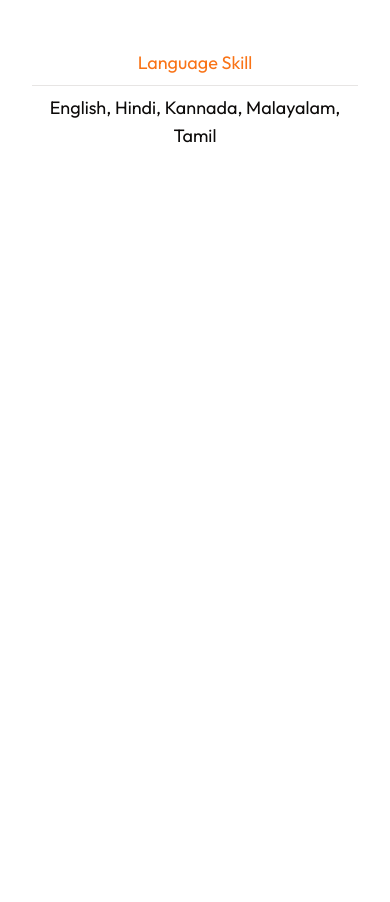
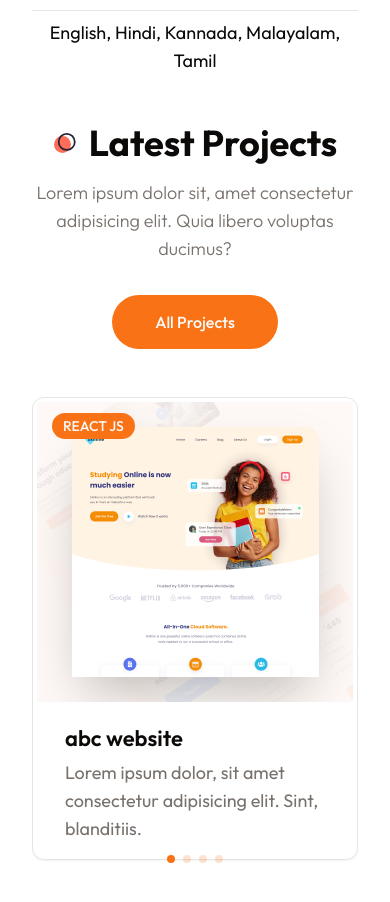
Before and after one commit to vishalmeti/Portfolio, a Next.js app in the folder portfolio/: page / in a window 390 px wide. Shown: the part 1644-2546 px from the top of the page. Built offline with nearby package versions, Linux system fonts and the light colour scheme.

Commit message:
added projects slider and replaced md and lg with xl in responsiveness.
added projects slider and replaced md and lg with xl in responsiveness.

```diff
--- a/portfolio/app/globals.css
+++ b/portfolio/app/globals.css
@@ -134,3 +134,10 @@
 .section-title{
   @apply text-4xl font-bold relative w-max flex items-center justify-between gap-x-3 before:bg-dots_light before:dark:bg-dots_dark before:bg-no-repeat before:bg-center before:w-[24px] before:h-[24px]
 }
+
+/* swipper bullets style  */
+
+.swiper-horizontal > .section-pagination-bullets .swiper-pagination-bullet,
+.swiper-pagination-horizontal.swiper-pagination-bullets .swiper-pagination-bullet{
+  @apply bg-primary
+}
--- a/portfolio/app/page.jsx
+++ b/portfolio/app/page.jsx
@@ -1,5 +1,6 @@
 import About from "@/components/About";
 import Me from "@/components/Me";
+import Work from "@/components/Work";
 
 
 export default function Home() {
@@ -7,6 +8,7 @@
     <main>
       <Me/>
       <About/>
+      <Work/>
     </main>
   );
 }
--- a/portfolio/components/Me.jsx
+++ b/portfolio/components/Me.jsx
@@ -34,7 +34,7 @@
   }, []);
 
   return (
-    <section className="py-12 xl:py-24 h-[84vh] xl:pt-28 bg-curve bg-no-repeat bg-bottom bg-cover">
+    <section className="py-12 xl:py-24 xl:pt-28 bg-curve bg-no-repeat bg-bottom bg-cover">
       <div className="container mx-auto">
         <div className="flex justify-between gap-x-8">
           <div className="flex max-w-[600px] flex-col justify-center mx-auto xl:mx-0 text-center md:text-left">
@@ -67,7 +67,7 @@
               iconStyles="text-foreground text-[30px] hover:text-primary transition-all"
             />
           </div>
-          <div className="hidden md:flex relative floating">
+          <div className="hidden xl:flex relative floating">
             <Badge className="" icon={<RiBriefcase4Fill/>} containerStyles='absolute top-[24%] left-[-5rem]' endCount={2} endCountText='+' badgeText='Years of experience' />
             <Badge className="" icon={<RiTodoFill/>} containerStyles='absolute top-[80%] left-[1rem]' endCount={5} endCountText='' badgeText='Finished Projects' />
             <Badge className="" icon={<RiYoutubeFill/>} containerStyles='absolute top-[55%] right-[-3rem]' endCount={1240} endCountText='k' badgeText='Viewers' />
--- /dev/null
+++ b/portfolio/components/Work.jsx
@@ -0,0 +1,124 @@
+"use client";
+import Link from "next/link";
+import { Button } from "./ui/button";
+
+//import swiper styles
+import "swiper/css";
+import "swiper/css/pagination";
+
+//import required modules
+import { Pagination } from "swiper/modules";
+import ProjectCard from "./ui/ProjectCard";
+import { Swiper, SwiperSlide } from "swiper/react";
+
+const projectData = [
+  {
+    image: "/work/3.png",
+    category: "react js",
+    name: "abc website",
+    description:
+      "Lorem ipsum dolor, sit amet consectetur adipisicing elit. Sint, blanditiis.",
+    link: "/",
+    github: "/",
+  },
+  {
+    image: "/work/4.png",
+    category: "react js",
+    name: "abc website",
+    description:
+      "Lorem ipsum dolor, sit amet consectetur adipisicing elit. Sint, blanditiis.",
+    link: "/",
+    github: "/",
+  },
+  {
+    image: "/work/4.png",
+    category: "full stack",
+    name: "abc website",
+    description:
+      "Lorem ipsum dolor, sit amet consectetur adipisicing elit. Sint, blanditiis.",
+    link: "/",
+    github: "/",
+  },
+  {
+    image: "/work/2.png",
+    category: "next js",
+    name: "abc website",
+    description:
+      "Lorem ipsum dolor, sit amet consectetur adipisicing elit. Sint, blanditiis.",
+    link: "/",
+    github: "/",
+  },
+  {
+    image: "/work/2.png",
+    category: "node js",
+    name: "abc website",
+    description:
+      "Lorem ipsum dolor, sit amet consectetur adipisicing elit. Sint, blanditiis.",
+    link: "/",
+    github: "/",
+  },
+  {
+    image: "/work/2.png",
+    category: "full stack",
+    name: "abc website",
+    description:
+      "Lorem ipsum dolor, sit amet consectetur adipisicing elit. Sint, blanditiis.",
+    link: "/",
+    github: "/",
+  },
+  {
+    image: "/work/1.png",
+    category: "next js",
+    name: "abc website",
+    description:
+      "Lorem ipsum dolor, sit amet consectetur adipisicing elit. Sint, blanditiis.",
+    link: "/",
+    github: "/",
+  },
+];
+
+const Work = () => {
+  return (
+    <section className="relative mb-12 xl:mb-48 ">
+      <div className="container mx-auto">
+        <div className="max-w-[400px] mx-auto xl:mx-0 text-center xl:text-left mb-12 xl:h-[400px] flex flex-col justify-center items-center xl:items-start">
+          <h2 className="section-title mb-4">Latest Projects</h2>
+          <p className="subtitle mb-8">
+            Lorem ipsum dolor sit, amet consectetur adipisicing elit. Quia
+            libero voluptas ducimus?
+          </p>
+          <Link href="/projects">
+            <Button>All Projects</Button>
+          </Link>
+        </div>
+
+        {/* slider  */}
+        <div className="xl:max-w-[1000px] xl:absolute right-0 top-0">
+          <Swiper
+            className="h-[480px]"
+            slidesPerView={1}
+            breakpoints={{
+              640: {
+                slidesPerView: 2,
+              },
+            }}
+            spaceBetween={30}
+            modules={[Pagination]}
+            pagination={{ clickable: true }}
+          >
+            {/* show only first 4 projects  */}
+            {projectData.slice(0, 4).map((project, index) => {
+              return (
+                <SwiperSlide>
+                  <ProjectCard project={project} />
+                </SwiperSlide>
+              );
+            })}
+          </Swiper>
+        </div>
+      </div>
+    </section>
+  );
+};
+
+export default Work;
--- /dev/null
+++ b/portfolio/components/ui/ProjectCard.jsx
@@ -0,0 +1,53 @@
+import React from "react";
+import Link from "next/link";
+import Image from "next/image";
+import { Card, CardHeader } from "./card";
+import { Github, Link2Icon } from "lucide-react";
+import { Badge } from "./badge";
+import { GitHubLogoIcon } from "@radix-ui/react-icons";
+import Reveal from "./Reveal";
+
+const ProjectCard = ({ project }) => {
+  return (
+    <Card>
+      <CardHeader className="group overflow-hidden relative p-1">
+        {/* image  */}
+        <div className="relative w-full h-[300px] flex items-center justify-center bg-tertiary dark:bg-secondary/40 bg-work_project_bg_light bg-[50%] lg:bg-[110%] bg:no-repeat overflow-hidden">
+          <Image
+            className="absolute botom-0 shadow-2xl"
+            src={project.image}
+            width={247}
+            height={250}
+            alt="project ui"
+            property
+          />
+
+          {/* btns  */}
+          <div className="flex gap-x-4">
+            <Link
+              href={project.link}
+              className="bg-black dark:bg-secondary w-[54px] h-[54px] rounded-full flex justify-center items-center scale-0 opacity-0 group-hover:scale-100 group-hover:opacity-100 transition-all duration-200"
+            >
+              <Link2Icon className="text-white" />
+            </Link>
+            <Link
+              href={project.github}
+              className="bg-black dark:bg-secondary w-[54px] h-[54px] rounded-full flex justify-center items-center scale-0 opacity-0 group-hover:scale-100 group-hover:opacity-100 transition-all duration-200"
+            >
+              <GitHubLogoIcon className="text-white "  width={50} height={50}/>
+            </Link>
+          </div>
+        </div>
+      </CardHeader>
+      <div className="h-full px-8 py-4">
+        <Badge className="uppercase text-sm font-medium mb-2 absolute top-4 left-5">
+          {project.category}
+        </Badge>
+        <h4 className="h4 mb-1"> <Reveal>{project.name}</Reveal></h4>
+        <p className="text-muted-foreground text-lg">{project.description}</p>
+      </div>
+    </Card>
+  );
+};
+
+export default ProjectCard;
--- a/portfolio/tailwind.config.js
+++ b/portfolio/tailwind.config.js
@@ -83,7 +83,9 @@
         about_shape_light:'url(/about/shape-light.svg)',
         about_shape_dark:'url(/about/shapedark.svg)',
         dots_light:'url(/dots-light.svg)',
-        dots_dark:'url(/dots-dark.svg)'
+        dots_dark:'url(/dots-dark.svg)',
+        work_project_bg_light:'url(/work/project-bg-light.png)',
+        work_project_bg_dark:'url(/work/project-bg-dark.png)'
       }
     },
   },
```
Also changed, not shown: portfolio/components/About.jsx (+20 -20 lines).
